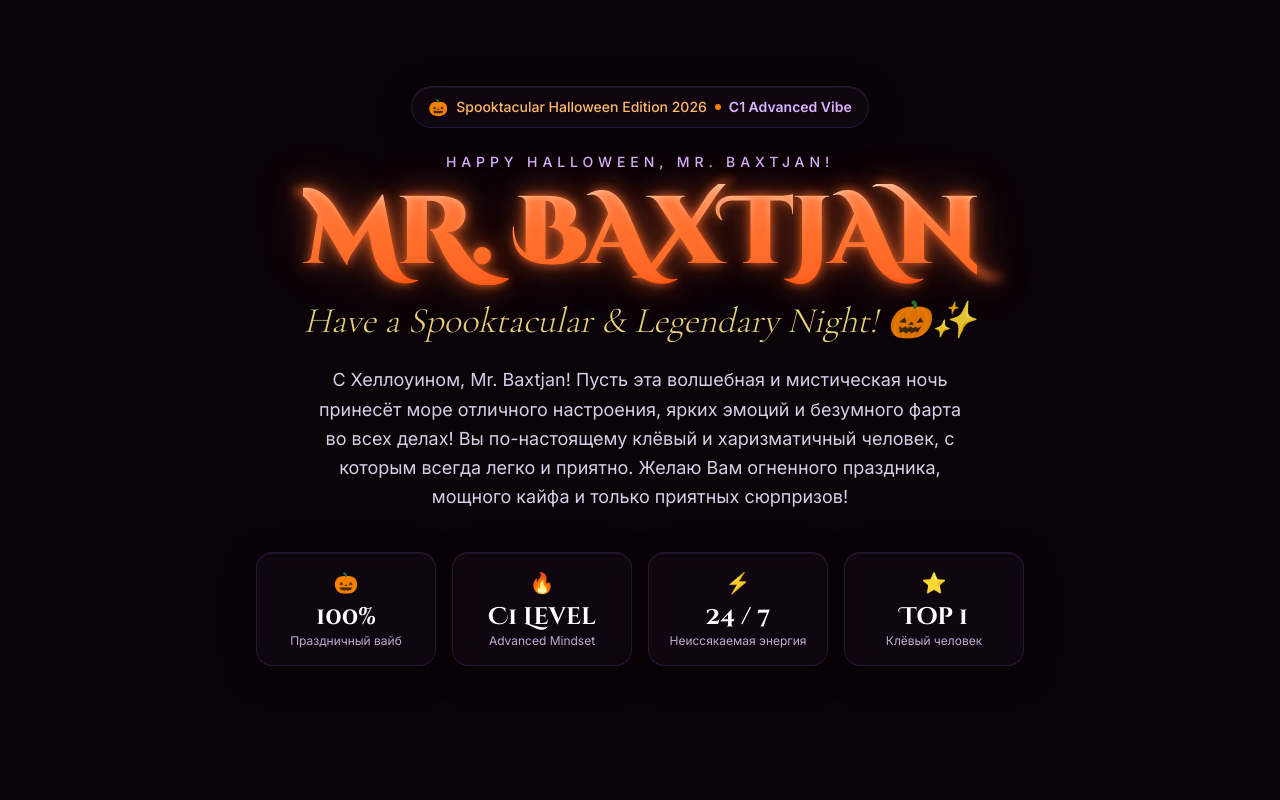
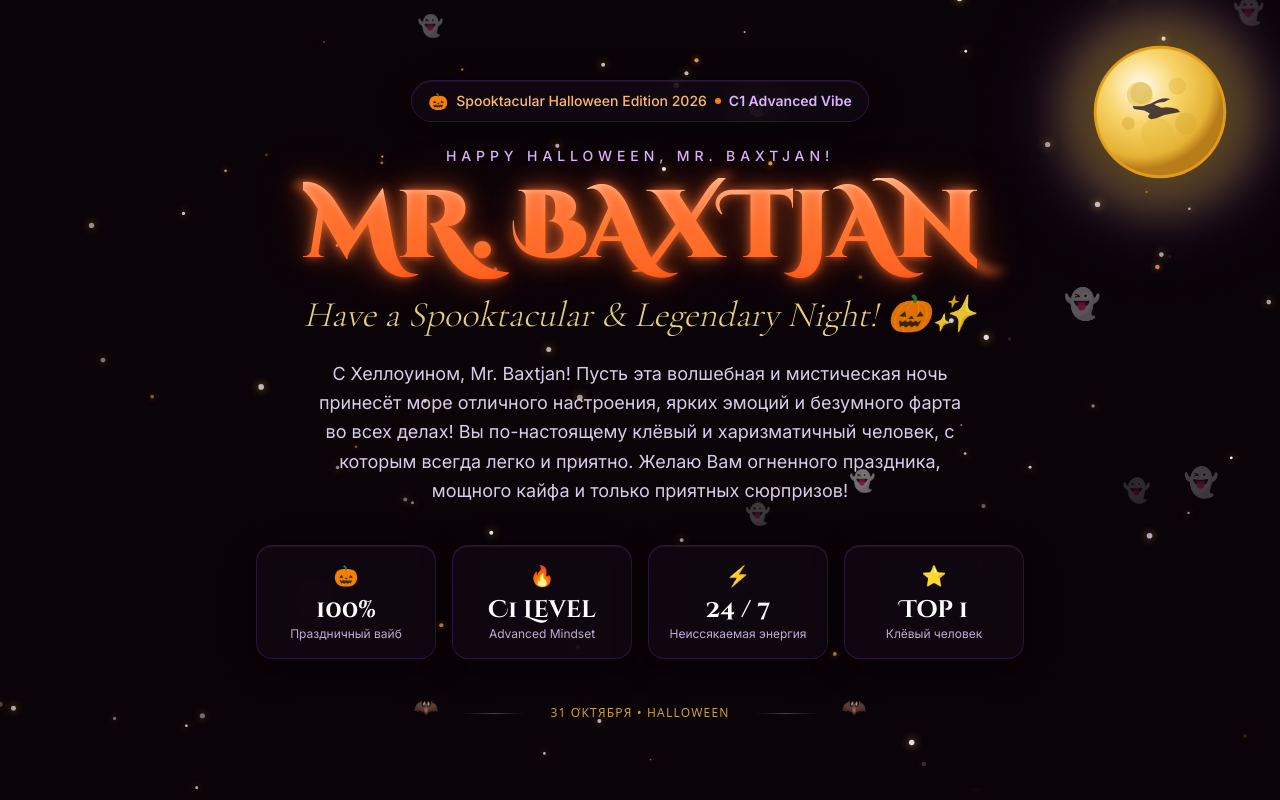
Before and after one commit to jrjrh39899-collab/baxtjan-halloween, a Next.js app: page / in a window 1280 px wide. Shown: the top 800 px of the page. Built offline with nearby package versions, Linux system fonts and the light colour scheme.

Commit message:
Add full background animation suite: mystical moon, floating canvas ghosts, twinkling stars, bats

```diff
--- a/components/Hero.tsx
+++ b/components/Hero.tsx
@@ -1,50 +1,233 @@
 "use client";
 
+import { useEffect, useRef } from "react";
 import { motion } from "framer-motion";
 
+interface Particle {
+  x: number;
+  y: number;
+  vx: number;
+  vy: number;
+  size: number;
+  type: "star" | "ghost" | "sparkle";
+  opacity: number;
+  baseOpacity: number;
+  pulseSpeed: number;
+  angle: number;
+}
+
 export default function Hero() {
+  const canvasRef = useRef<HTMLCanvasElement | null>(null);
+
+  useEffect(() => {
+    const canvas = canvasRef.current;
+    if (!canvas) return;
+    const ctx = canvas.getContext("2d");
+    if (!ctx) return;
+
+    let width = (canvas.width = window.innerWidth);
+    let height = (canvas.height = window.innerHeight);
+
+    const particles: Particle[] = [];
+
+    // Stars
+    for (let i = 0; i < 60; i++) {
+      const opacity = Math.random() * 0.7 + 0.3;
+      particles.push({
+        x: Math.random() * width,
+        y: Math.random() * height,
+        vx: (Math.random() - 0.5) * 0.2,
+        vy: (Math.random() - 0.5) * 0.2,
+        size: Math.random() * 2 + 1,
+        type: "star",
+        opacity,
+        baseOpacity: opacity,
+        pulseSpeed: Math.random() * 0.03 + 0.01,
+        angle: Math.random() * Math.PI * 2,
+      });
+    }
+
+    // Floating Ghosts
+    for (let i = 0; i < 9; i++) {
+      particles.push({
+        x: Math.random() * width,
+        y: Math.random() * height,
+        vx: (Math.random() - 0.5) * 0.35,
+        vy: -Math.random() * 0.4 - 0.1, // gently float upward
+        size: Math.random() * 12 + 18,
+        type: "ghost",
+        opacity: Math.random() * 0.4 + 0.25,
+        baseOpacity: 0.35,
+        pulseSpeed: Math.random() * 0.02 + 0.01,
+        angle: Math.random() * Math.PI * 2,
+      });
+    }
+
+    // Golden sparkles
+    for (let i = 0; i < 25; i++) {
+      const opacity = Math.random() * 0.6 + 0.2;
+      particles.push({
+        x: Math.random() * width,
+        y: Math.random() * height,
+        vx: (Math.random() - 0.5) * 0.3,
+        vy: (Math.random() - 0.5) * 0.3,
+        size: Math.random() * 1.5 + 0.8,
+        type: "sparkle",
+        opacity,
+        baseOpacity: opacity,
+        pulseSpeed: Math.random() * 0.04 + 0.02,
+        angle: Math.random() * Math.PI * 2,
+      });
+    }
+
+    let animId: number;
+    let time = 0;
+
+    const animate = () => {
+      time += 0.02;
+      ctx.clearRect(0, 0, width, height);
+
+      particles.forEach((p) => {
+        p.x += p.vx;
+        p.y += p.vy;
+        p.angle += p.pulseSpeed;
+
+        // Wrap edges
+        if (p.x < -30) p.x = width + 30;
+        if (p.x > width + 30) p.x = -30;
+        if (p.y < -30) p.y = height + 30;
+        if (p.y > height + 30) p.y = -30;
+
+        const dynamicOpacity = Math.max(
+          0.1,
+          Math.min(1, p.baseOpacity + Math.sin(p.angle) * 0.25)
+        );
+
+        if (p.type === "star") {
+          ctx.save();
+          ctx.globalAlpha = dynamicOpacity;
+          ctx.fillStyle = "#F2E8FF";
+          ctx.shadowBlur = 8;
+          ctx.shadowColor = "#F5C842";
+          ctx.beginPath();
+          ctx.arc(p.x, p.y, p.size, 0, Math.PI * 2);
+          ctx.fill();
+          ctx.restore();
+        } else if (p.type === "sparkle") {
+          ctx.save();
+          ctx.globalAlpha = dynamicOpacity;
+          ctx.fillStyle = "#F5C842";
+          ctx.shadowBlur = 6;
+          ctx.shadowColor = "#FF6B2B";
+          ctx.beginPath();
+          ctx.arc(p.x, p.y, p.size, 0, Math.PI * 2);
+          ctx.fill();
+          ctx.restore();
+        } else {
+          // Ghost
+          ctx.save();
+          ctx.globalAlpha = dynamicOpacity;
+          ctx.font = `${p.size}px serif`;
+          const wobbleX = p.x + Math.sin(time + p.angle) * 4;
+          ctx.fillText("👻", wobbleX, p.y);
+          ctx.restore();
+        }
+      });
+
+      animId = requestAnimationFrame(animate);
+    };
+
+    animate();
+
+    const handleResize = () => {
+      width = canvas.width = window.innerWidth;
+      height = canvas.height = window.innerHeight;
+    };
+
+    window.addEventListener("resize", handleResize);
+
+    return () => {
+      cancelAnimationFrame(animId);
+      window.removeEventListener("resize", handleResize);
+    };
+  }, []);
+
   return (
-    <section className="relative min-h-[92vh] flex flex-col items-center justify-center text-center px-4 pt-20 pb-16 overflow-hidden">
-      {/* Background ambient glowing spheres */}
-      <div className="absolute top-1/4 left-1/2 -translate-x-1/2 -translate-y-1/2 w-[500px] h-[500px] bg-gradient-to-tr from-purple-900/30 via-orange-600/20 to-amber-500/10 rounded-full blur-[120px] pointer-events-none -z-10" />
+    <section className="relative min-h-[92vh] flex flex-col items-center justify-center text-center px-4 pt-16 sm:pt-20 pb-12 sm:pb-16 overflow-hidden">
+      {/* Background canvas particles (Ghosts, Stars, Sparkles) */}
+      <canvas
+        ref={canvasRef}
+        className="absolute inset-0 pointer-events-none z-0"
+        aria-hidden="true"
+      />
+
+      {/* Atmospheric misty purple & amber glows */}
+      <div
+        className="absolute top-1/4 left-1/2 -translate-x-1/2 -translate-y-1/2 w-[600px] h-[600px] rounded-full pointer-events-none blur-[120px] opacity-30 -z-10"
+        style={{
+          background: "radial-gradient(circle, #9B5CF6 0%, #FF6B2B 40%, transparent 70%)",
+        }}
+      />
       <div className="absolute top-12 left-10 w-72 h-72 bg-purple-600/15 rounded-full blur-[90px] pointer-events-none -z-10" />
       <div className="absolute bottom-10 right-10 w-80 h-80 bg-orange-600/15 rounded-full blur-[100px] pointer-events-none -z-10" />
 
-      {/* Floating Halloween particles */}
-      <div className="absolute inset-0 pointer-events-none -z-10 overflow-hidden">
-        {[...Array(16)].map((_, i) => (
-          <motion.div
-            key={i}
-            className="absolute rounded-full"
-            style={{
-              top: `${(i * 19) % 95}%`,
-              left: `${(i * 29) % 94}%`,
-              width: `${(i % 3) * 3 + 3}px`,
-              height: `${(i % 3) * 3 + 3}px`,
-              backgroundColor: i % 2 === 0 ? "#FF6B2B" : "#F5C842",
-              boxShadow: i % 2 === 0 ? "0 0 10px #FF6B2B" : "0 0 10px #F5C842",
-            }}
-            animate={{
-              y: [0, -30, 0],
-              opacity: [0.2, 0.9, 0.2],
-              scale: [0.8, 1.2, 0.8],
-            }}
-            transition={{
-              duration: 4 + (i % 4),
-              repeat: Infinity,
-              ease: "easeInOut",
-              delay: (i % 5) * 0.7,
-            }}
-          />
-        ))}
-      </div>
+      {/* SVG Mystical Moon in top right corner */}
+      <motion.div
+        className="absolute top-6 right-4 sm:top-10 sm:right-12 z-10 pointer-events-none"
+        initial={{ opacity: 0, scale: 0.8, y: -20 }}
+        animate={{ opacity: 1, scale: 1, y: 0 }}
+        transition={{ duration: 1.6, ease: "easeOut" }}
+      >
+        <div className="relative group">
+          <div className="absolute inset-0 rounded-full animate-moon-halo blur-lg pointer-events-none" />
+          <svg
+            className="w-20 h-20 sm:w-28 sm:h-28 md:w-36 md:h-36 drop-shadow-[0_0_35px_rgba(245,200,66,0.65)]"
+            viewBox="0 0 100 100"
+            fill="none"
+            xmlns="http://www.w3.org/2000/svg"
+          >
+            <circle cx="50" cy="50" r="46" fill="url(#moonGlowB)" />
+            <circle cx="50" cy="50" r="44" fill="url(#moonTextureB)" />
+            <circle cx="36" cy="38" r="9" fill="#E4BA3B" opacity="0.45" />
+            <circle cx="37" cy="37" r="7.5" fill="#D4A72B" opacity="0.35" />
+            <circle cx="62" cy="32" r="6" fill="#D4A72B" opacity="0.3" />
+            <circle cx="48" cy="65" r="11" fill="#E4BA3B" opacity="0.4" />
+            <circle cx="68" cy="58" r="7.5" fill="#D4A72B" opacity="0.35" />
+            <circle cx="28" cy="58" r="4.5" fill="#C99B22" opacity="0.35" />
+            <path
+              d="M 50 6 A 44 44 0 0 0 50 94 A 36 36 0 0 1 50 6 Z"
+              fill="#26102E"
+              opacity="0.25"
+            />
+            {/* Flying Bat / Witch silhouette */}
+            <path
+              d="M 62 48 Q 56 46 51 47 L 46 45 Q 48 43 53 43 L 57 41 Q 52 39 44 44 L 38 46 L 33 46 Q 30 45 32 48 L 39 49 L 43 51 Q 40 54 44 55 Q 49 54 53 52 L 64 50 Z"
+              fill="#130718"
+              opacity="0.75"
+            />
+            <defs>
+              <radialGradient id="moonGlowB" cx="50%" cy="50%" r="50%" fx="40%" fy="35%">
+                <stop offset="0%" stopColor="#FFF9E0" />
+                <stop offset="60%" stopColor="#F5C842" />
+                <stop offset="100%" stopColor="#E29A18" />
+              </radialGradient>
+              <radialGradient id="moonTextureB" cx="35%" cy="30%" r="65%">
+                <stop offset="0%" stopColor="#FFFDF0" />
+                <stop offset="45%" stopColor="#F8D468" />
+                <stop offset="85%" stopColor="#E5B235" />
+                <stop offset="100%" stopColor="#B87D18" />
+              </radialGradient>
+            </defs>
+          </svg>
+        </div>
+      </motion.div>
 
       {/* Badge */}
       <motion.div
         initial={{ opacity: 0, y: -20 }}
         animate={{ opacity: 1, y: 0 }}
         transition={{ duration: 0.8, ease: "easeOut" }}
-        className="inline-flex items-center gap-2 px-4 py-2 rounded-full glass border border-orange-500/30 text-orange-300 text-xs sm:text-sm font-medium mb-6 shadow-[0_0_20px_rgba(255,107,43,0.25)]"
+        className="relative z-10 inline-flex items-center gap-2 px-4 py-2 rounded-full glass border border-orange-500/30 text-orange-300 text-xs sm:text-sm font-medium mb-6 shadow-[0_0_20px_rgba(255,107,43,0.25)]"
       >
         <span className="text-base">🎃</span>
         <span>Spooktacular Halloween Edition 2026</span>
@@ -57,7 +240,7 @@ export default function Hero() {
         initial={{ opacity: 0, scale: 0.92 }}
         animate={{ opacity: 1, scale: 1 }}
         transition={{ duration: 0.9, delay: 0.15 }}
-        className="max-w-4xl mx-auto"
+        className="relative z-10 max-w-4xl mx-auto"
       >
         <h2 className="text-[11px] sm:text-sm tracking-[0.25em] sm:tracking-[0.35em] text-purple-300 uppercase font-medium mb-3">
           Happy Halloween, Mr. Baxtjan!
@@ -75,7 +258,7 @@ export default function Hero() {
         initial={{ opacity: 0, y: 20 }}
         animate={{ opacity: 1, y: 0 }}
         transition={{ duration: 0.8, delay: 0.3 }}
-        className="max-w-2xl mx-auto text-sm sm:text-lg text-[#D8CEE8] leading-relaxed mb-8 sm:mb-10 font-normal px-2"
+        className="relative z-10 max-w-2xl mx-auto text-sm sm:text-lg text-[#D8CEE8] leading-relaxed mb-8 sm:mb-10 font-normal px-2"
       >
         С Хеллоуином, Mr. Baxtjan! Пусть эта волшебная и мистическая ночь принесёт море отличного настроения,
         ярких эмоций и безумного фарта во всех делах! Вы по-настоящему клёвый и харизматичный человек,
@@ -87,7 +270,7 @@ export default function Hero() {
         initial={{ opacity: 0, y: 30 }}
         animate={{ opacity: 1, y: 0 }}
         transition={{ duration: 0.8, delay: 0.45 }}
-        className="grid grid-cols-2 sm:grid-cols-4 gap-2.5 sm:gap-4 max-w-3xl w-full"
+        className="relative z-10 grid grid-cols-2 sm:grid-cols-4 gap-2.5 sm:gap-4 max-w-3xl w-full"
       >
         <div className="glass p-3 sm:p-4 rounded-xl sm:rounded-2xl border border-purple-500/20 text-center hover:border-orange-500/40 transition-colors">
           <div className="flex items-center justify-center text-orange-400 mb-1 text-lg sm:text-xl">
@@ -121,6 +304,22 @@ export default function Hero() {
           <div className="text-[11px] sm:text-xs text-purple-200/80">Клёвый человек</div>
         </div>
       </motion.div>
+
+      {/* Decorative Flying Bats footer */}
+      <motion.div
+        initial={{ opacity: 0 }}
+        animate={{ opacity: 1 }}
+        transition={{ duration: 1.2, delay: 0.8 }}
+        className="relative z-10 mt-8 sm:mt-10 flex items-center justify-center gap-4 sm:gap-6 text-[#9B5CF6]/70"
+      >
+        <span className="text-lg sm:text-xl animate-bounce">🦇</span>
+        <div className="h-[1px] w-10 sm:w-16 bg-gradient-to-r from-transparent via-[#9B5CF6]/50 to-transparent" />
+        <span className="text-[10px] sm:text-xs tracking-widest text-[#F5C842]/80 uppercase font-sans">
+          31 Октября • Halloween
+        </span>
+        <div className="h-[1px] w-10 sm:w-16 bg-gradient-to-r from-transparent via-[#9B5CF6]/50 to-transparent" />
+        <span className="text-lg sm:text-xl animate-bounce">🦇</span>
+      </motion.div>
     </section>
   );
 }
```
